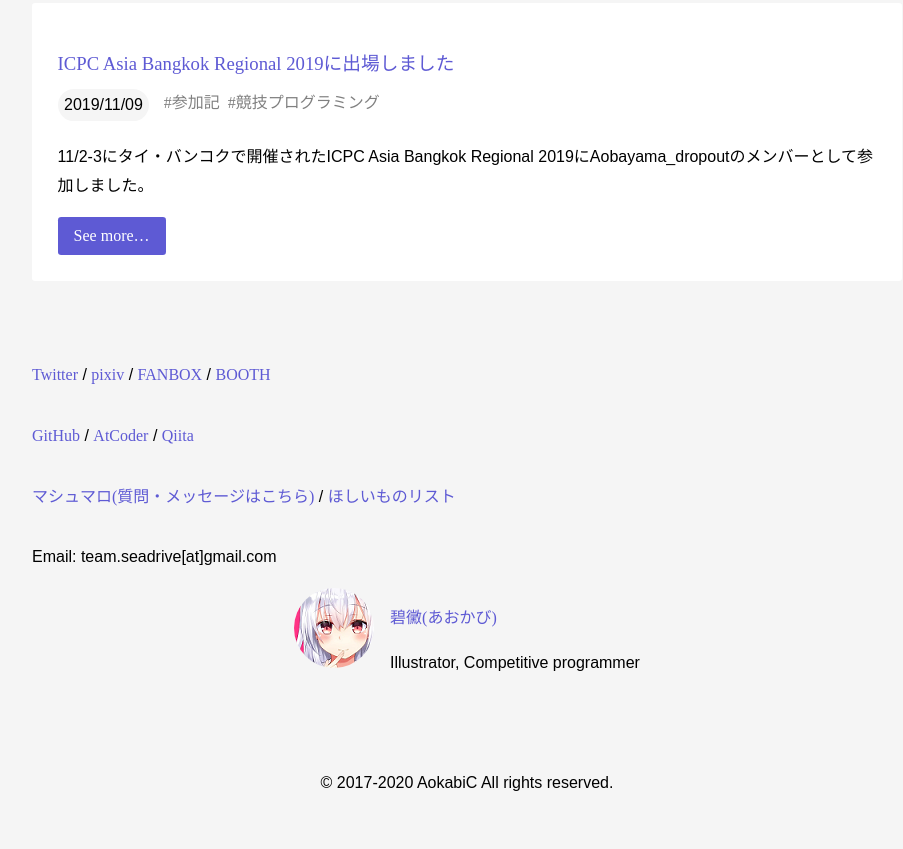
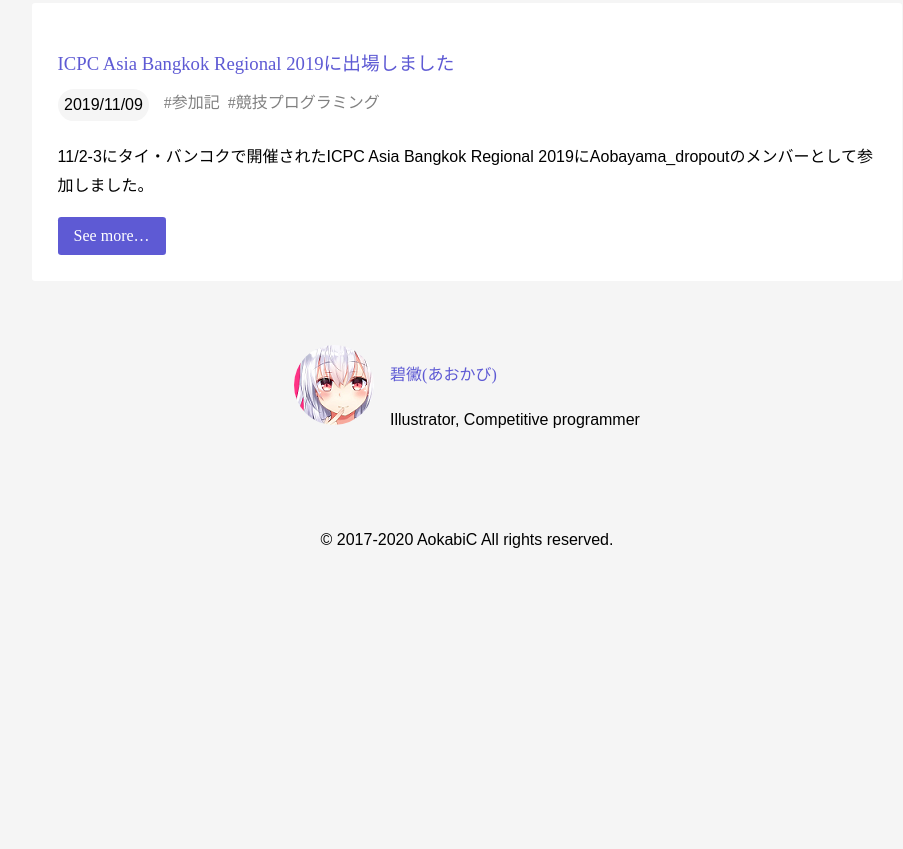
Before and after one commit to AokabiC/team-seadrive.com, a Gatsby site: page / in a window 1280 px wide. Shown: the part 1944-2793 px from the top of the page, without its empty margins (233-1136 px from the left). After the commit the page ends 2555 px from the top, so only its background shows below. Built offline with nearby package versions, Linux system fonts and the light colour scheme; Gatsby itself is replaced by a stand-in of ours; some packages are replaced by stand-ins of ours.

Commit message:
remove old links

```diff
--- a/src/components/links.js
+++ /dev/null
@@ -1,44 +0,0 @@
-import React from "react"
-import Anchor from "./atoms/anchor";
-
-const Link = Anchor.Ext;
-
-class Links extends React.Component {
-    render() {
-        return (
-        <React.Fragment>
-        <p>
-        <Link href="https://twitter.com/AokabiC?lang=ja" target="_blank">
-        Twitter
-        </Link> / <Link href="https://pixiv.me/aokabic" target="_blank">
-        pixiv
-        </Link> / <Link href="https://www.pixiv.net/fanbox/creator/6669817" target="_blank">
-        FANBOX
-        </Link> / <Link href="https://team-seadrive.booth.pm/" target="_blank">
-        BOOTH
-        </Link>
-        </p>
-        <p>
-        <Link href="https://github.com/AokabiC" target="_blank">
-        GitHub
-        </Link> / <Link href="https://atcoder.jp/user/AokabiC" target="_blank">
-        AtCoder
-        </Link> / <Link href="https://qiita.com/AokabiC" target="_blank">
-        Qiita
-        </Link>
-        </p>
-        <p><Link href="https://marshmallow-qa.com/aokabic" target="_blank">
-        マシュマロ(質問・メッセージはこちら)
-        </Link> / <Link href="http://amzn.asia/guNCWpJ" target="_blank">
-        ほしいものリスト
-        </Link>
-        </p>
-        <p>
-        Email: team.seadrive[at]gmail.com
-        </p>
-        </React.Fragment>
-        )
-    }
-}
-
-export default Links
--- a/src/pages/about.tsx
+++ b/src/pages/about.tsx
@@ -34,6 +34,10 @@
       ],
     },
     { label: "資格など", text: ["応用情報技術者 (2019春)"] },
+    {
+      label: "お仕事 (イラスト / Web制作) のご依頼",
+      text: "team.seadrive[at]gmail.com までご連絡ください。",
+    },
   ]
 
   return (
--- a/src/pages/index.tsx
+++ b/src/pages/index.tsx
@@ -4,7 +4,6 @@
 import Bio from "@/components/molecules/bio"
 import Layout from "@/components/layout"
 import SEO from "@/utils/seo"
-import Links from "@/components/links"
 import styled from "styled-components"
 import ArticleCard from "@/components/molecules/articlecard"
 
@@ -31,7 +30,6 @@
               )
             })}
           </section>
-          <Links />
         </Base>
         <Bio />
       </Layout>
```
